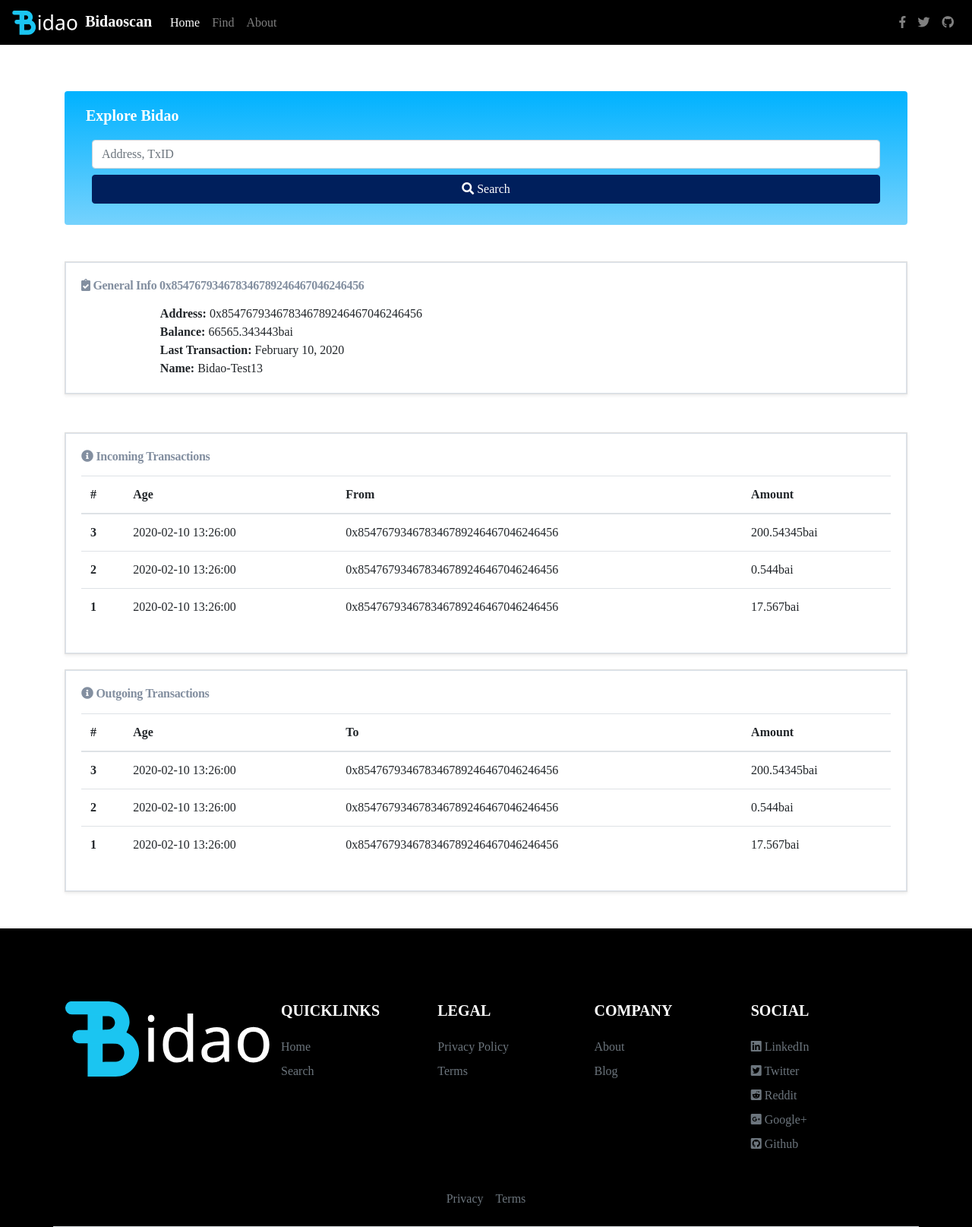
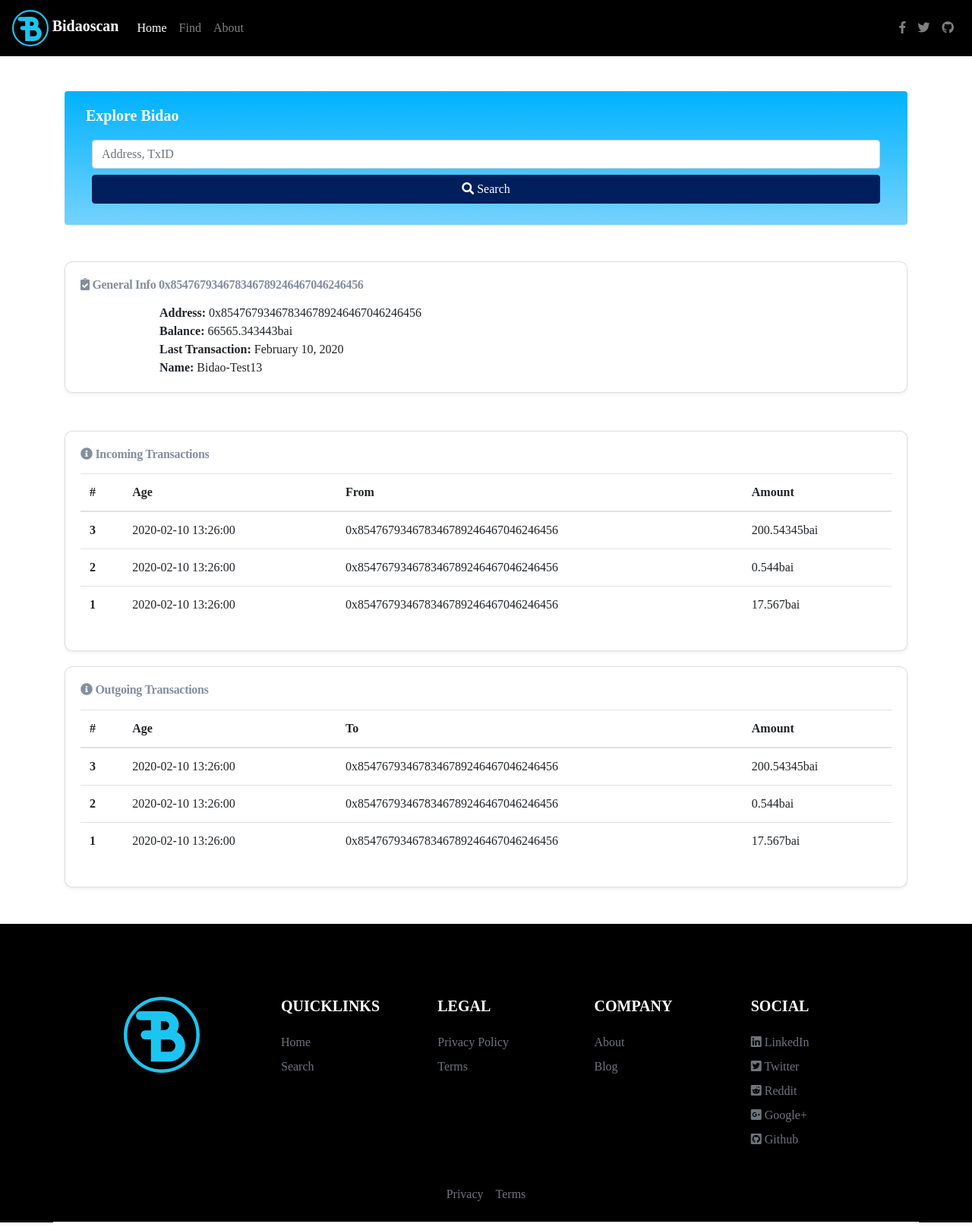
Before and after one commit to officialBidao/bidao-block-explorer, a Django app: page /address/1/ in a window 1280 px wide. Shown: the whole page at 76% size. Run offline with Django 3.2, Linux system fonts and the light colour scheme; some libraries are stand-ins or nearby versions.

Commit message:
edit view

```diff
--- a/static/css/bidao_explorer.css
+++ b/static/css/bidao_explorer.css
@@ -1,4 +1,3 @@
-
 ul {
   margin-bottom: 0px !important;
 }
@@ -1258,7 +1257,7 @@
 /* cards */
 .featured-card {
   margin: 0 auto;
-  border-radius: 0px !important;
+  border-radius: 10px !important;
 }
 .guide-card {
   margin: 0 auto;
@@ -1271,8 +1270,6 @@
   }
 }
 .border-card-body {
-  border-radius: 0rem;
-  border: 1px solid #dae1e9;
 }
 .border-card-body-w-img {
   border-top-left-radius: 0px;
```
Also changed, not shown: images/screenshot2.png (added), static/img/svg/bidaow.svg.
